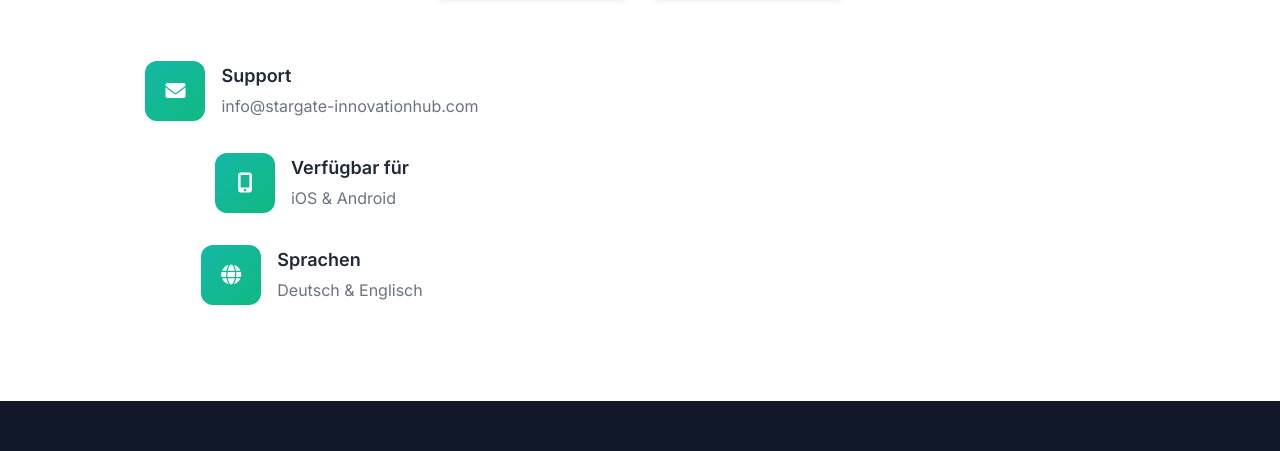
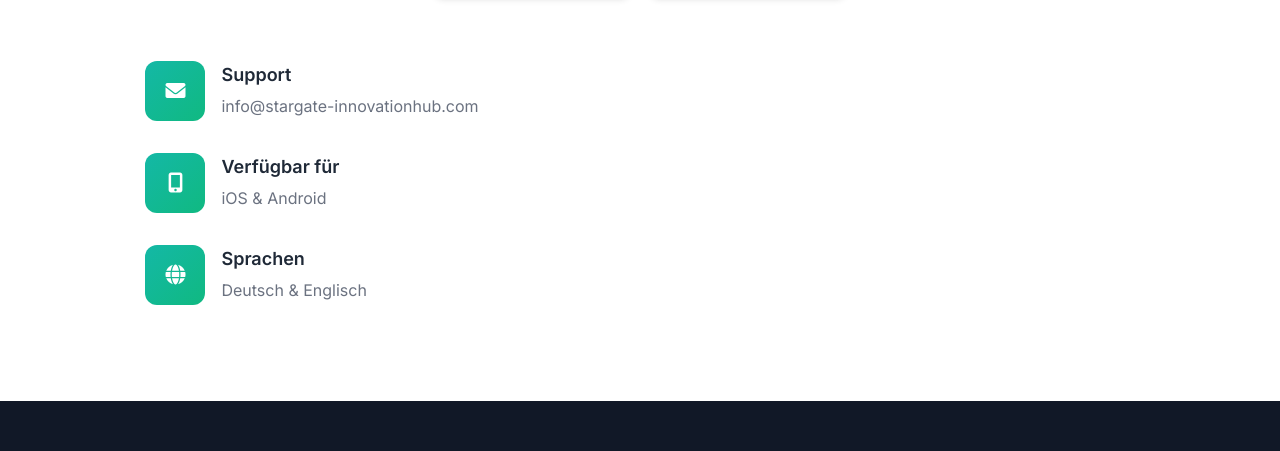
Before and after one commit to Abutanara/exaura-website, a website: page de/index.html in a window 1280 px wide. Shown: the part 2992-3443 px from the top of the page. Drawn offline with Linux system fonts and the light colour scheme.

Commit message:
Fix contact info items alignment - ensure they are stacked exactly one below the other

```diff
--- a/styles.css
+++ b/styles.css
@@ -765,8 +765,9 @@ body {
 
 .contact-item {
     display: flex;
-    align-items: center;
+    align-items: flex-start;
     gap: var(--spacing-4);
+    width: 100%;
 }
 
 .contact-item i {
@@ -779,6 +780,13 @@ body {
     justify-content: center;
     color: white;
     font-size: var(--font-size-xl);
+    flex-shrink: 0;
+}
+
+.contact-item > div {
+    flex: 1;
+    display: flex;
+    flex-direction: column;
 }
 
 .contact-item h4 {
```
